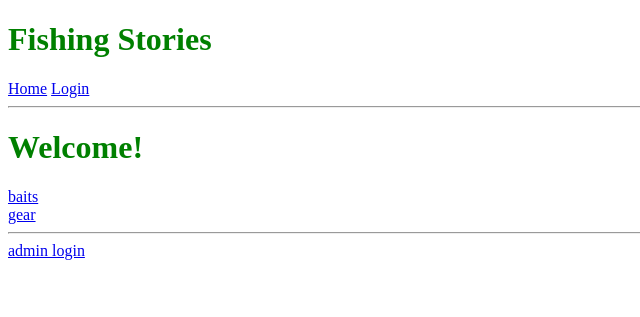
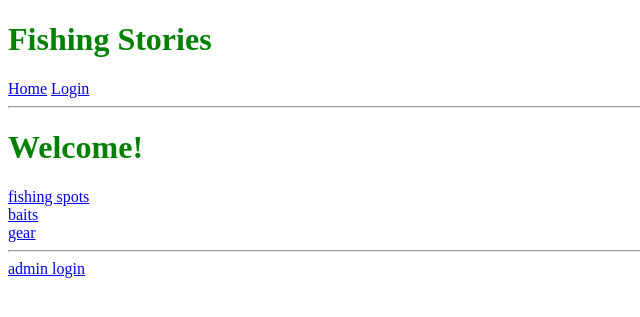
Before and after one commit to rjmcginness/FishingStories, a Flask app: page / in a window 1280 px wide. Shown: the top 317 px of the page, without its empty margins (0-640 px from the left). Run offline with Flask 2, Linux system fonts and the light colour scheme.

Commit message:
Add files via upload

```diff
--- a/fishingstories/templates/fishingstories/index.html
+++ b/fishingstories/templates/fishingstories/index.html
@@ -2,6 +2,9 @@
 
 {% block content %}
     <h1>Welcome!</h1>
+    <div>
+        <a href="/fishing-spots">fishing spots</a>
+    </div>
     <div>
         <a href="/baitsmenu">baits</a>
     </div>
```
